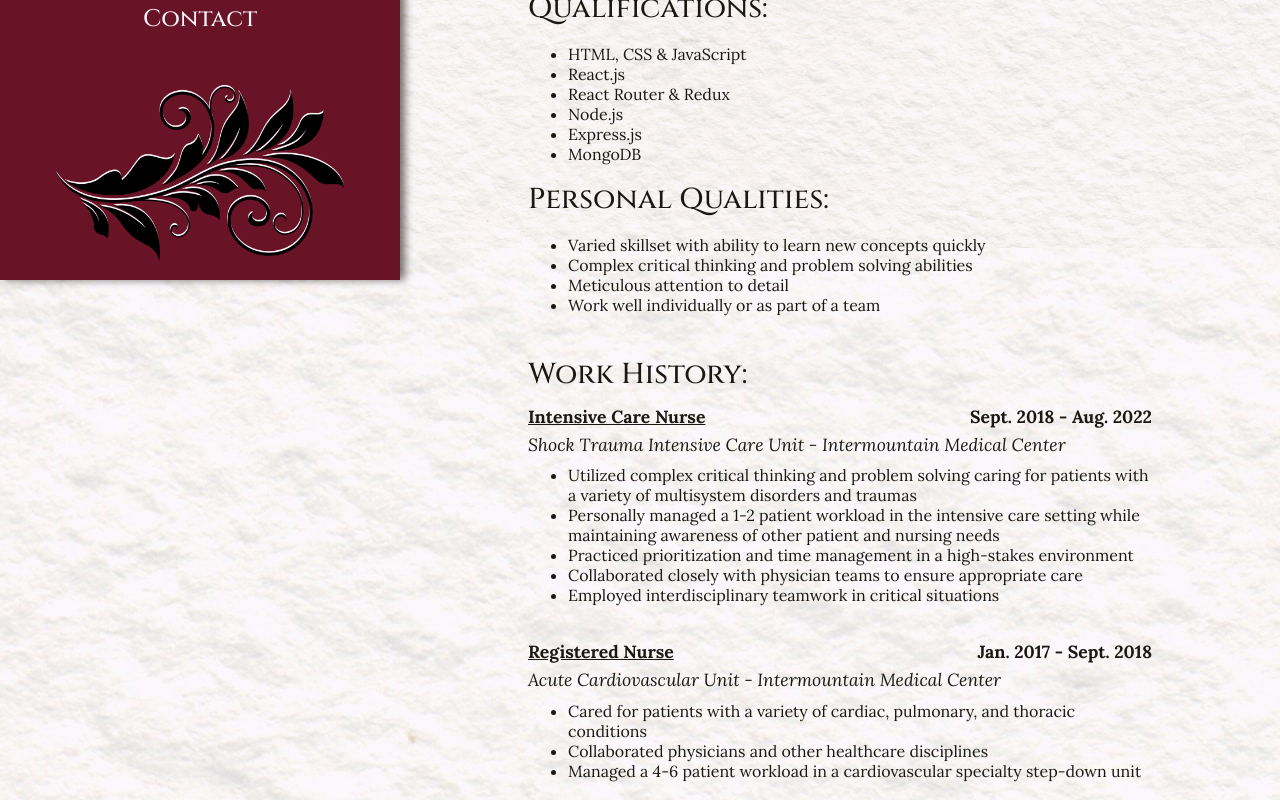
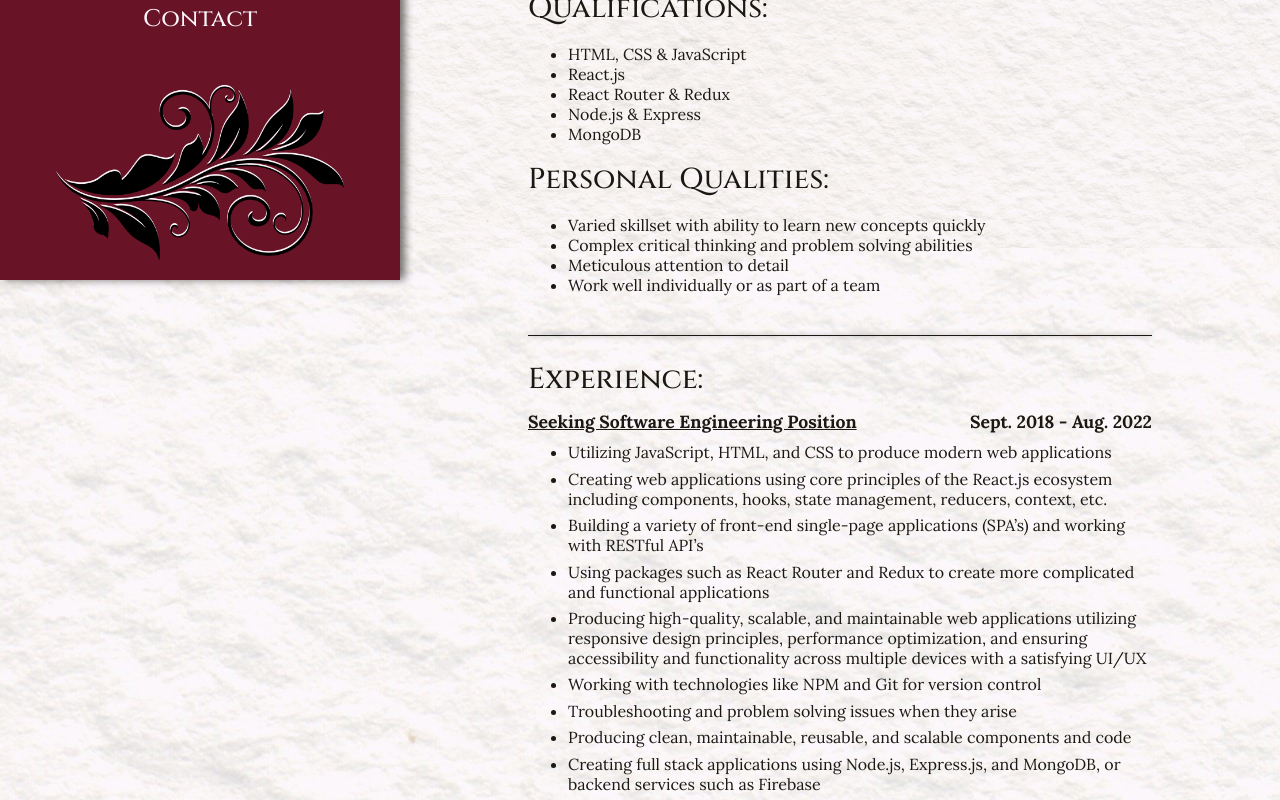
Before and after one commit to Jessiroo/jessiroo.github.io, a React (Create React App) app: page /qualifications in a window 1280 px wide. Shown: the part 520-1320 px from the top of the page. Built offline with nearby package versions, Linux system fonts and the light colour scheme.

Commit message:
content update

```diff
--- a/src/pages/Qualifications.js
+++ b/src/pages/Qualifications.js
@@ -18,8 +18,7 @@ const QualificationsPage = () => {
               <li>HTML, CSS & JavaScript</li>
               <li>React.js</li>
               <li>React Router & Redux</li>
-              <li>Node.js</li>
-              <li>Express.js</li>
+              <li>Node.js & Express</li>
               <li>MongoDB</li>
             </ul>
           </div>
@@ -36,6 +35,26 @@ const QualificationsPage = () => {
           </div>
         </div>
       </section>
+      <MinorDivider />
+      <section className={classes.workHistory}>
+        <h2>Experience:</h2>
+        <div className={classes.workLocation}>
+          <p><b><u>Seeking Software Engineering Position</u></b></p>
+          <p><b>Sept. 2018 - Aug. 2022</b></p>
+        </div>
+        <ul>
+          <li>Utilizing JavaScript, HTML, and CSS to produce modern web applications</li>
+          <li>Creating web applications using core principles of the React.js ecosystem including components, hooks, state management, reducers, context, etc.</li>
+          <li>Building a variety of front-end single-page applications (SPA’s) and working with RESTful API’s</li>
+          <li>Using packages such as React Router and Redux to create more complicated and functional applications</li>
+          <li>Producing high-quality, scalable, and maintainable web applications utilizing responsive design principles, performance optimization, and ensuring accessibility and functionality across multiple devices with a satisfying UI/UX </li>
+          <li>Working with technologies like NPM and Git for version control</li>
+          <li>Troubleshooting and problem solving issues when they arise</li>
+          <li>Producing clean, maintainable, reusable, and scalable components and code</li>
+          <li>Creating full stack applications using Node.js, Express.js, and MongoDB, or backend services such as Firebase</li>
+        </ul>
+      </section>
+      <MinorDivider />
       <section className={classes.workHistory}>
         <h2>Work History:</h2>
         <div className={classes.workLocation}>
--- a/src/pages/Qualifications.module.css
+++ b/src/pages/Qualifications.module.css
@@ -40,6 +40,10 @@
   margin-top: -0.5rem;
 }
 
+.workHistory li {
+  margin-bottom: 0.4rem;
+}
+
 .workLocation {
   display: flex;
   flex-direction: row;
```
